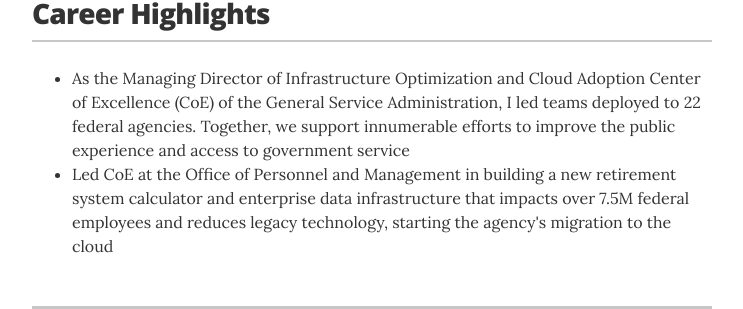
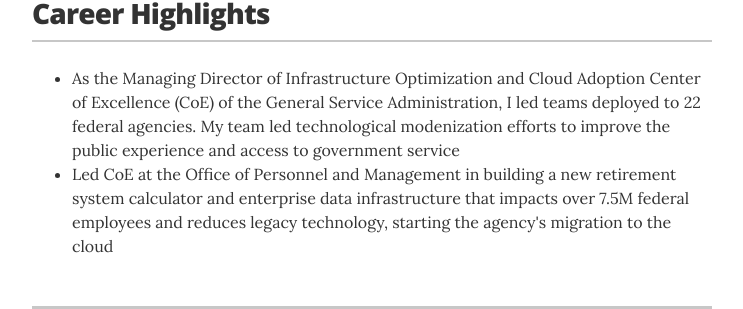
Before and after one commit to inuwashi/inuwashi.github.io, a Jekyll site: the page built from index.html, in a window 1280 px wide and 900 px high, scrolled down 302 px. Shown: the part 192-501 px from the top of the window, without its empty margins (268-1011 px from the left). Built offline with Jekyll 4.4.1, drawn with Linux system fonts in a browser that asks for light colours.

Commit message:
cleaner high lights

```diff
--- a/_data/highlights.yml
+++ b/_data/highlights.yml
@@ -1,5 +1,5 @@
 # Highlights
-- highlight: As the Managing Director of Infrastructure Optimization and Cloud Adoption Center of Excellence (CoE) of the General Service Administration, I led teams deployed to 22 federal agencies. Together, we support innumerable efforts to improve the public experience and access to government service
+- highlight: As the Managing Director of Infrastructure Optimization and Cloud Adoption Center of Excellence (CoE) of the General Service Administration, I led teams deployed to 22 federal agencies. My team led technological modenization efforts to improve the public experience and access to government service
 # - highlight: Stabilized Office of Personnel and Management's mainframe after data breach impacted over 14M people in and outside government. Created a roadmap for a mainframe recovery plan and utilized GSA resources to create the acquisition package successfully delivering in under one year. Coordinated multiple stakeholders, including the OPM Director, GSA Administrator, CIO, OCIO, GSAIT, Contractor, and the CoE team.
 - highlight: Led CoE at the Office of Personnel and Management in building a new retirement system calculator and enterprise data infrastructure that impacts over 7.5M federal employees and reduces legacy technology, starting the agency's migration to the cloud
 # - highlight: Forged the organizational and technical change strategy at Beeks Financial Cloud to develop Infrastructure as a Service (IaaS) capabilities, transforming Beeks into a competitive, secure, cloud provider
```
